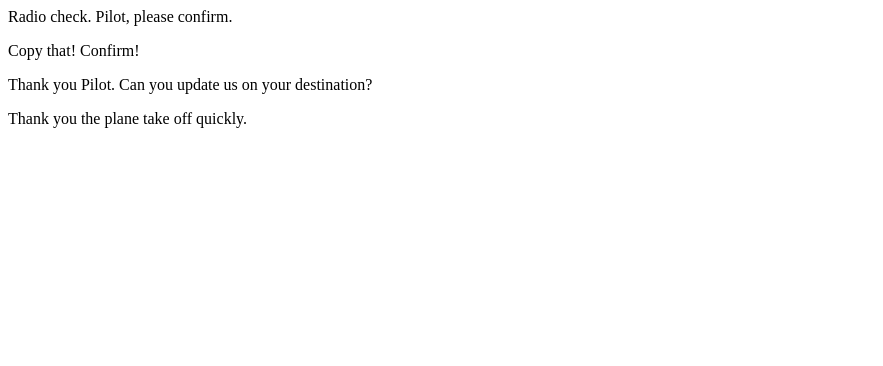
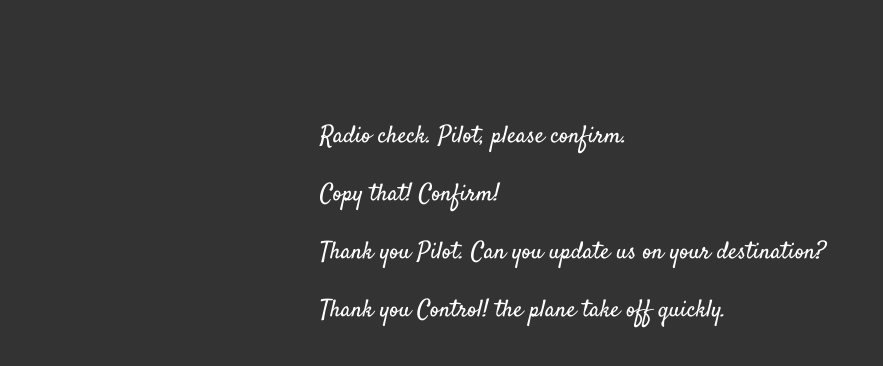
Before and after one commit to KBorders1/communication-log, a plain HTML site: page index.html in a window 1280 px wide. Shown: the whole page, without its empty margins (0-883 px from the left). Drawn offline with Linux system fonts and the light colour scheme.

Commit message:
update both file

```diff
--- a/index.html
+++ b/index.html
@@ -1,8 +1,12 @@
 <html>
+   <head>
+      <link rel="stylesheet" type="text/css" href="style.css">
+      <link href="https://fonts.googleapis.com/css?family=Satisfy" rel="stylesheet">
+   </head>
    <body>
       <p>Radio check. Pilot, please confirm.</p>
       <P>Copy that! Confirm!</P>
       <p>Thank you Pilot. Can you update us on your destination?</p>
-      <p>Thank you the plane take off quickly.</p>
+      <p>Thank you Control! the plane take off quickly.</p>
    </body>
 </html>
--- /dev/null
+++ b/style.css
@@ -0,0 +1,7 @@
+body {
+    color: white;
+    background-color: #333;
+    font-size: 150%;
+    font-family: 'Satisfy', cursive;
+    margin: 5em 25%;
+ }
```
